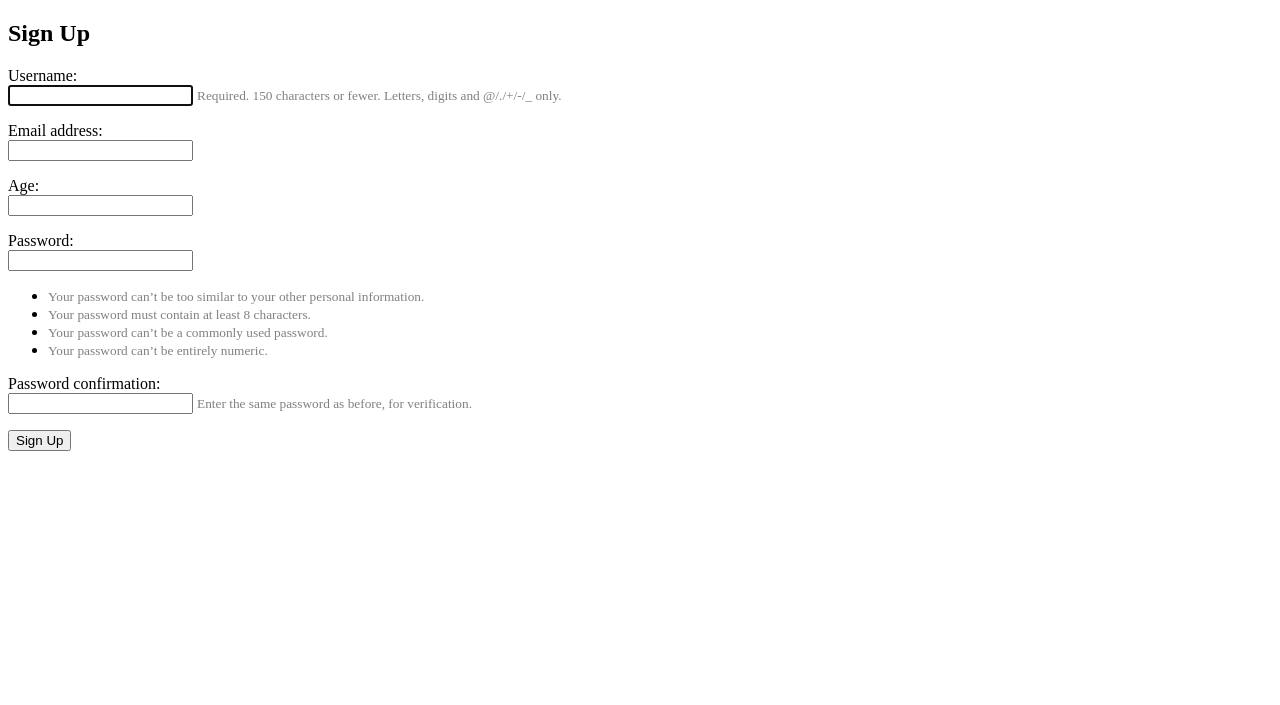
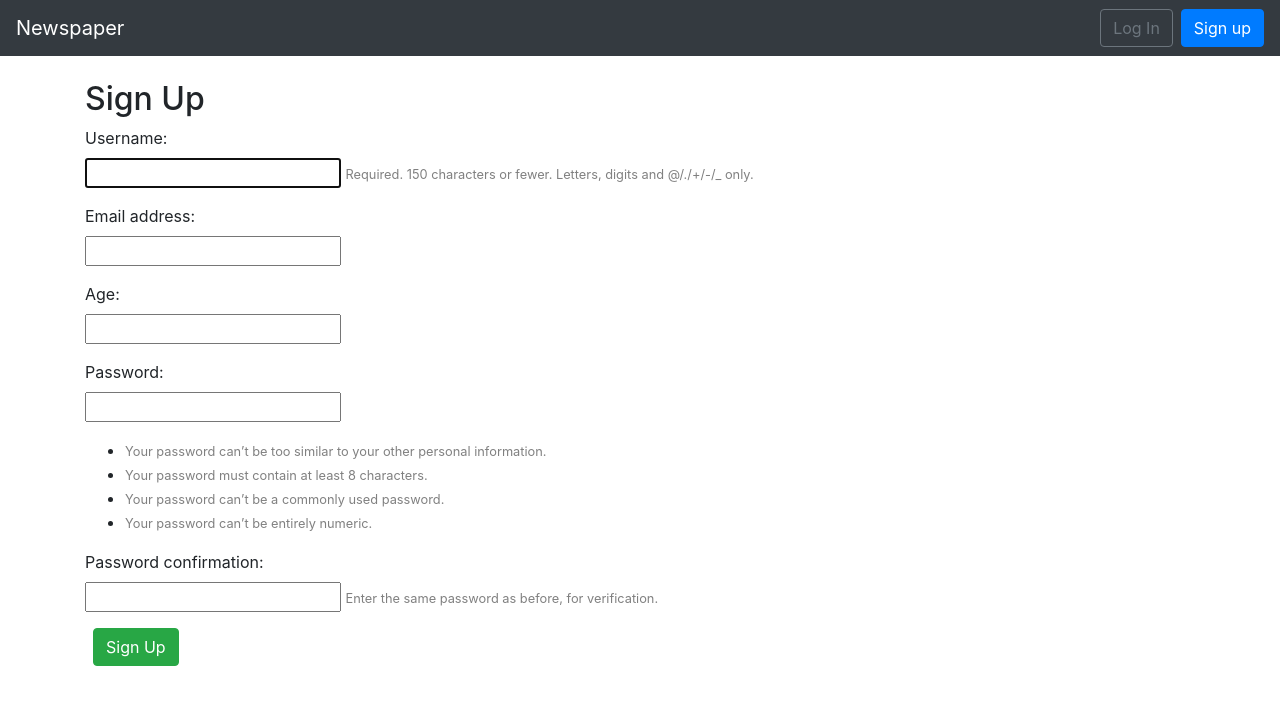
Before and after one commit to BurhanH/areket-phase-4, a Django app: page /users/signup/ in a window 1280 px wide. Shown: the top 705 px of the page. Run offline with Django 3.2, Linux system fonts and the light colour scheme; some libraries are stand-ins or nearby versions.

Commit message:
Add files via upload

```diff
--- a/templates/base.html
+++ b/templates/base.html
@@ -1,13 +1,64 @@
-<!DOCTYPE html>
-<html>
+<!doctype html>
+    <html lang="en">
         <head>
+            <!-- Required meta tags -->
             <meta charset="utf-8">
-    <title>Newspaper App</title>
+            <meta name="viewport" content="width=device-width, initial-scale=1, shrink-to-fit=no">
+
+            <!-- Bootstrap CSS -->
+            <link rel="stylesheet"
+            href="https://stackpath.bootstrapcdn.com/bootstrap/4.1.3/css/bootstrap.min.css"
+            integrity="sha384-MCw98/SFnGE8fJT3GXwEOngsV7Zt27NXFoaoApmYm81iuXoPkFOJwJ8ERdknLPMO"
+            crossorigin="anonymous">
+
+            <title>{% block title %}Newspaper App{% endblock title %}</title>
         </head>
         <body>
-    <main>
+            <nav class="navbar navbar-expand-md navbar-dark bg-dark mb-4">
+                <a class="navbar-brand" href="{% url 'home' %}">Newspaper</a>
+                <button class="navbar-toggler" type="button" data-toggle="collapse"
+                        data-target="#navbarCollapse" aria-controls="navbarCollapse"
+                        aria-expanded="false" aria-label="Toggle navigation">
+                    <span class="navbar-toggler-icon"></span>
+                </button>
+                <div class="collapse navbar-collapse" id="navbarCollapse">
+                    {% if user.is_authenticated %}
+                        <ul class="navbar-nav ml-auto">
+                            <li class="nav-item">
+                                <a class="nav-link dropdown-toggle" href="#" id="userMenu"
+                                   data-toggle="dropdown" aria-haspopup="true" aria-expanded="false">
+                                    {{ user.username }}
+                                </a>
+                                <div class="dropdown-menu dropdown-menu-right" aria-labelledby="userMenu">
+                                    <a class="dropdown-item" href="{% url 'password_change'%}">Change password</a>
+                                    <div class="dropdown-divider"></div>
+                                    <a class="dropdown-item" href="{% url 'logout' %}">Log Out</a>
+                                </div>
+                            </li>
+                        </ul>
+                    {% else %}
+                        <form class="form-inline ml-auto">
+                            <a href="{% url 'login' %}" class="btn btn-outline-secondary">Log In</a>
+                            <a href="{% url 'signup' %}" class="btn btn-primary ml-2">Sign up</a>
+                        </form>
+                    {% endif %}
+                </div>
+            </nav>
+            <div class="container">
             {% block content %}
             {% endblock content %}
-    </main>
+            </div>
+
+            <!-- Optional JavaScript -->
+            <!-- jQuery first, then Popper.js, then Bootstrap JS -->
+            <script src="https://code.jquery.com/jquery-3.3.1.slim.min.js"
+                    integrity="sha384-q8i/X+965DzO0rT7abK41JStQIAqVgRVzpbzo5smXKp4YfRvH+8abtTE1Pi6jizo"
+                    crossorigin="anonymous"></script>
+            <script src="https://cdnjs.cloudflare.com/ajax/libs/popper.js/1.14.3/umd/popper.min.js"
+                    integrity="sha384-ZMP7rVo3mIykV+2+9J3UJ46jBk0WLaUAdn689aCwoqbBJiSnjAKl8WvCWPIPm49"
+                    crossorigin="anonymous"></script>
+            <script src="https://stackpath.bootstrapcdn.com/bootstrap/4.1.3/js/bootstrap.min.js"
+                    integrity="sha384-ChfqqxuZUCnJSK3+MXmPNIyE6ZbWh2IMqE241rYiqJxyMiZ6OW/JmZQ5stwEULTy"
+                    crossorigin="anonymous"></script>
         </body>
     </html>
--- a/templates/registration/login.html
+++ b/templates/registration/login.html
@@ -7,6 +7,6 @@
 <form method="post">
     {% csrf_token %}
     {{ form.as_p }}
-    <button type="submit">Log In</button>
+    <button class="btn btn-success ml-2" type="submit">Log In</button>
 </form>
 {% endblock content %}
--- a/templates/signup.html
+++ b/templates/signup.html
@@ -16,6 +16,6 @@
                 {% endfor %}
             </p>
         {% endfor %}
-        <button type="submit">Sign Up</button>
+        <button class="btn btn-success ml-2" type="submit">Sign Up</button>
     </form>
 {% endblock content%}
```
Also changed, not shown: db.sqlite3. Lines whose indentation alone changed are shown as unchanged.
